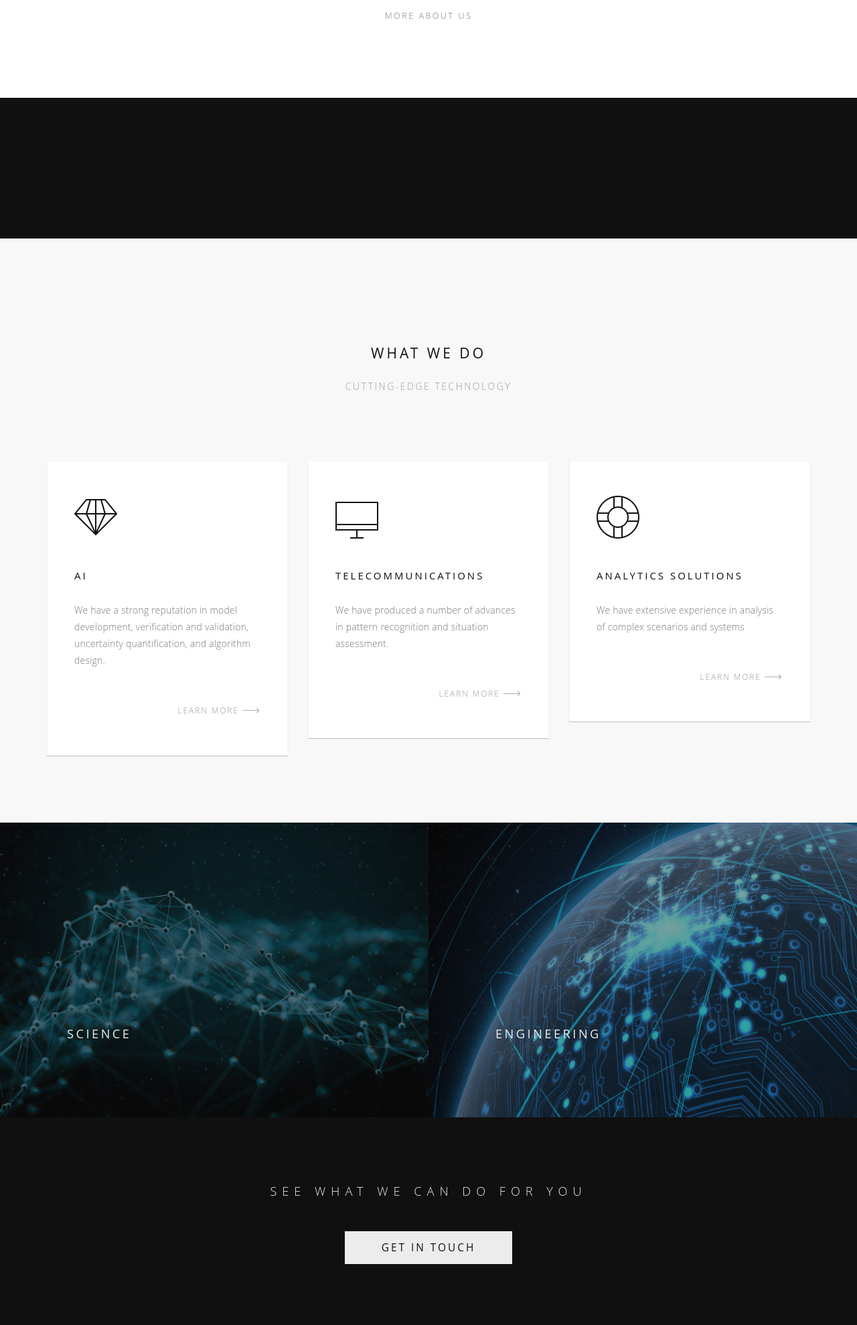
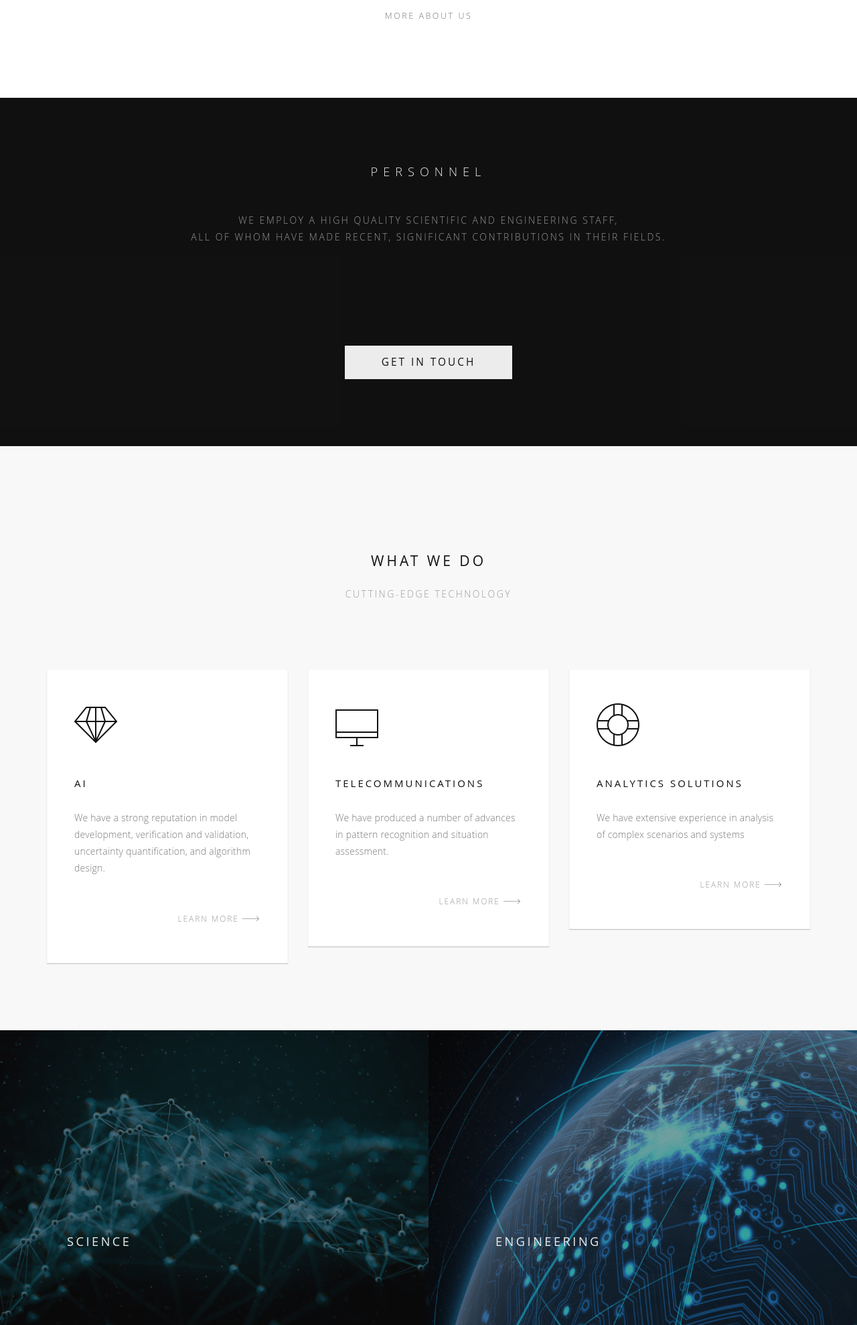
Before and after one commit to robertclf/arct, a Django app: page / in a window 1280 px wide. Shown: the part 1397-3375 px from the top of the page at 67% size. Run offline with Django 3.2, Linux system fonts and the light colour scheme; some libraries are stand-ins or nearby versions.

Commit message:
New template

```diff
--- a/landingpage/templates/index.html
+++ b/landingpage/templates/index.html
@@ -143,16 +143,27 @@
 
         <!-- ========== Number Counters - Dark bg ========== -->
 
-        <div class="number-counters-dark-bg">
-          <div class="container">
-            <div id="counters-min" class="row count-wrapper">
+        <!-- ========== CTA - Contact Link ========== -->
+
+        <div class="cta-link cta-dark">
+          <div class="bg-overlay">
+
+            <div class="cta-wrapper">
+              <h3 class="h-alt wow fadeIn" data-wow-delay=".1s" data-wow-duration="1s">Personnel</h3>
 
 
 
-            </div><!-- / .row -->
-          </div><!-- / .container -->
-        </div><!-- / .number-counters -->
+              <header class="sec-heading ws-s">
+                <span class="subheading">We employ a high quality scientific and engineering staff, <br>all of whom have made recent, significant contributions in their fields.</span>
+              </header>
 
+
+
+              <a href="#contact" class="btn btn-light btn-large wow fadeIn" data-wow-delay=".3s" data-wow-duration="1s">Get in touch</a>
+            </div>
+
+          </div>
+        </div><!-- / .dark-bg .cta-link -->
 
 
         <!-- ========== Services ========== -->
@@ -201,9 +212,6 @@
         </div><!-- / .gray-bg -->
 
 
-
-
-
         <!-- ========== Featured Projects ========== -->
 
         <div id="portfolio" class="container-fluid ft-hover-item">
@@ -237,75 +245,6 @@
 
           </div><!-- / .row -->
         </div><!-- / .container-fluid -->
-
-
-
-
-
-        <!-- ========== CTA - Contact Link ========== -->
-
-        <div class="cta-link cta-dark">
-          <div class="bg-overlay">
-
-            <div class="cta-wrapper">
-              <h3 class="h-alt wow fadeIn" data-wow-delay=".1s" data-wow-duration="1s">See what we can do for you</h3>
-              <a href="#contact" class="btn btn-light btn-large wow fadeIn" data-wow-delay=".3s" data-wow-duration="1s">Get in touch</a>
-            </div>
-
-          </div>
-        </div><!-- / .dark-bg .cta-link -->
-
-
-
-
-        <!-- ========== Clients List - Dark ========== -->
-
-        <div class="dark-bg">
-          <div class="container">
-            <div class="row">
-              <div class="ws-s"></div>
-              <!-- <ul class="t-clients clients-slider ws-s">
-                <li><a href="#"><img src="{% static 'landingpage/assets/images/"><li><a href="#"><img src="{% static 'landingpage/assets/images/client-logo-placeholder.png" alt="Client"></a></li>
-                <li><a href="#"><img src="{% static 'landingpage/assets/images/client-logo-placeholder.png" alt="Client"></a></li>
-                <li><a href="#"><img src="{% static 'landingpage/assets/images/client-logo-placeholder.png" alt="Client"></a></li>
-                <li><a href="#"><img src="{% static 'landingpage/assets/images/client-logo-placeholder.png" alt="Client"></a></li>
-                <li><a href="#"><img src="{% static 'landingpage/assets/images/client-logo-placeholder.png" alt="Client"></a></li>
-                <li><a href="#"><img src="{% static 'landingpage/assets/images/client-logo-placeholder.png" alt="Client"></a></li>1.png" alt="Client"></a></li>
-                <li><a href="#"><img src="{% static 'landingpage/assets/images/<li><a href="#"><img src="{% static 'landingpage/assets/images/client-logo-placeholder.png" alt="Client"></a></li>
-                <li><a href="#"><img src="{% static 'landingpage/assets/images/client-logo-placeholder.png" alt="Client"></a></li>
-                <li><a href="#"><img src="{% static 'landingpage/assets/images/client-logo-placeholder.png" alt="Client"></a></li>
-                <li><a href="#"><img src="{% static 'landingpage/assets/images/client-logo-placeholder.png" alt="Client"></a></li>
-                <li><a href="#"><img src="{% static 'landingpage/assets/images/client-logo-placeholder.png" alt="Client"></a></li>
-                <li><a href="#"><img src="{% static 'landingpage/assets/images/client-logo-placeholder.png" alt="Client"></a></li>2.png" alt="Client"></a></li>
-                <li><a href="#"><img src="{% static 'landingpage/assets/images/<li><a href="#"><img src="{% static 'landingpage/assets/images/client-logo-placeholder.png" alt="Client"></a></li>
-                <li><a href="#"><img src="{% static 'landingpage/assets/images/client-logo-placeholder.png" alt="Client"></a></li>
-                <li><a href="#"><img src="{% static 'landingpage/assets/images/client-logo-placeholder.png" alt="Client"></a></li>
-                <li><a href="#"><img src="{% static 'landingpage/assets/images/client-logo-placeholder.png" alt="Client"></a></li>
-                <li><a href="#"><img src="{% static 'landingpage/assets/images/client-logo-placeholder.png" alt="Client"></a></li>
-                <li><a href="#"><img src="{% static 'landingpage/assets/images/client-logo-placeholder.png" alt="Client"></a></li>3.png" alt="Client"></a></li>
-                <li><a href="#"><img src="{% static 'landingpage/assets/images/<li><a href="#"><img src="{% static 'landingpage/assets/images/client-logo-placeholder.png" alt="Client"></a></li>
-                <li><a href="#"><img src="{% static 'landingpage/assets/images/client-logo-placeholder.png" alt="Client"></a></li>
-                <li><a href="#"><img src="{% static 'landingpage/assets/images/client-logo-placeholder.png" alt="Client"></a></li>
-                <li><a href="#"><img src="{% static 'landingpage/assets/images/client-logo-placeholder.png" alt="Client"></a></li>
-                <li><a href="#"><img src="{% static 'landingpage/assets/images/client-logo-placeholder.png" alt="Client"></a></li>
-                <li><a href="#"><img src="{% static 'landingpage/assets/images/client-logo-placeholder.png" alt="Client"></a></li>4.png" alt="Client"></a></li>
-                <li><a href="#"><img src="{% static 'landingpage/assets/images/<li><a href="#"><img src="{% static 'landingpage/assets/images/client-logo-placeholder.png" alt="Client"></a></li>
-                <li><a href="#"><img src="{% static 'landingpage/assets/images/client-logo-placeholder.png" alt="Client"></a></li>
-                <li><a href="#"><img src="{% static 'landingpage/assets/images/client-logo-placeholder.png" alt="Client"></a></li>
-                <li><a href="#"><img src="{% static 'landingpage/assets/images/client-logo-placeholder.png" alt="Client"></a></li>
-                <li><a href="#"><img src="{% static 'landingpage/assets/images/client-logo-placeholder.png" alt="Client"></a></li>
-                <li><a href="#"><img src="{% static 'landingpage/assets/images/client-logo-placeholder.png" alt="Client"></a></li>5.png" alt="Client"></a></li>
-                <li><a href="#"><img src="{% static 'landingpage/assets/images/<li><a href="#"><img src="{% static 'landingpage/assets/images/client-logo-placeholder.png" alt="Client"></a></li>
-                <li><a href="#"><img src="{% static 'landingpage/assets/images/client-logo-placeholder.png" alt="Client"></a></li>
-                <li><a href="#"><img src="{% static 'landingpage/assets/images/client-logo-placeholder.png" alt="Client"></a></li>
-                <li><a href="#"><img src="{% static 'landingpage/assets/images/client-logo-placeholder.png" alt="Client"></a></li>
-                <li><a href="#"><img src="{% static 'landingpage/assets/images/client-logo-placeholder.png" alt="Client"></a></li>
-                <li><a href="#"><img src="{% static 'landingpage/assets/images/client-logo-placeholder.png" alt="Client"></a></li>2.png" alt="Client"></a></li>
-              </ul> --> <!-- / .t-clients -->
-            </div><!-- / .row -->
-          </div><!-- / .container -->
-        </div><!-- / .dark-bg -->
-
 
 
 
```
